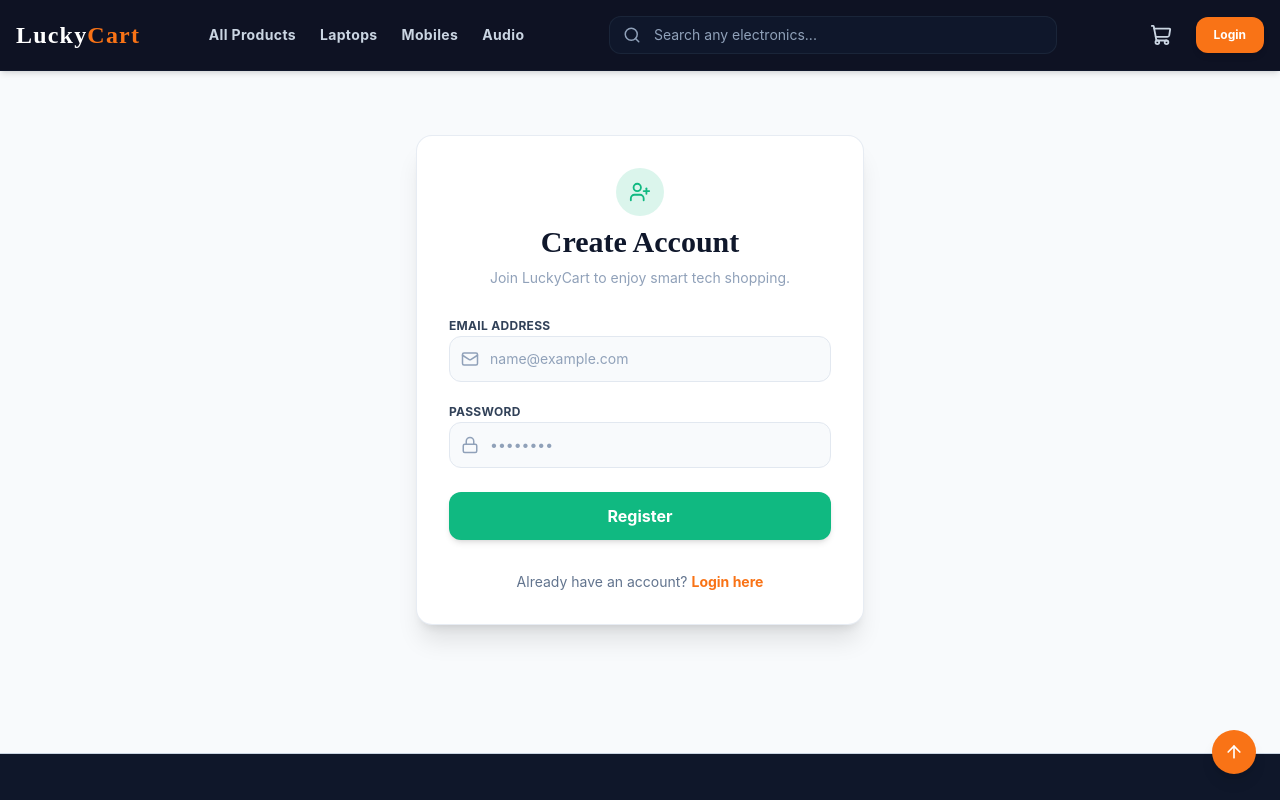
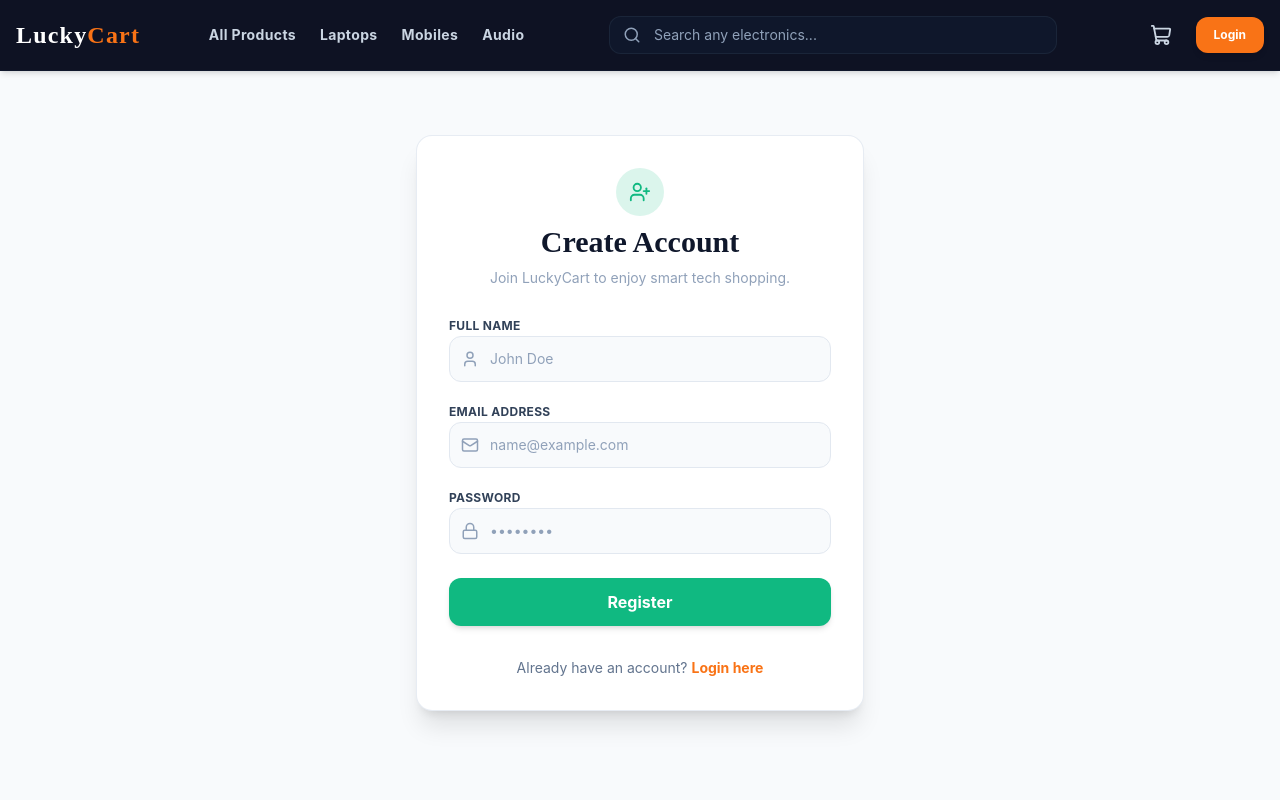
Before and after one commit to Manoj-1303/LuckyCartFE, a React (Vite) app: page /register in a window 1280 px wide. Shown: the top 800 px of the page. Built offline with nearby package versions, Linux system fonts and the light colour scheme; no server answers.

Commit message:
Authentication done

```diff
--- a/src/context/AuthContext.jsx
+++ b/src/context/AuthContext.jsx
@@ -1,5 +1,5 @@
 import { createContext, useState, useEffect, useContext } from 'react';
-import { onAuthStateChanged, signInWithEmailAndPassword, createUserWithEmailAndPassword, signOut } from 'firebase/auth';
+import { onAuthStateChanged, signInWithEmailAndPassword, createUserWithEmailAndPassword, signOut, updateProfile } from 'firebase/auth';
 import firebaseService from '../services/firebase';
 
 const auth = firebaseService.auth;
@@ -18,7 +18,17 @@
   }, []);
 
   const login = (email, password) => signInWithEmailAndPassword(auth, email, password);
-  const register = (email, password) => createUserWithEmailAndPassword(auth, email, password);
+
+  const register = async (email, password, name) => {
+    const userCredential = await createUserWithEmailAndPassword(auth, email, password);
+    if (name) {
+      await updateProfile(userCredential.user, { displayName: name });
+      await userCredential.user.reload();
+      setCurrentUser(auth.currentUser);
+    }
+    return userCredential;
+  };
+
   const logout = () => signOut(auth);
   const value = { currentUser, login, register, logout };
 
--- a/src/pages/Profile.jsx
+++ b/src/pages/Profile.jsx
@@ -5,10 +5,13 @@
 
   return (
     <div className="max-w-2xl mx-auto py-10">
-      <h2 className="text-3xl font-bold mb-6 text-dark">Welcome back, Manoj!</h2>
+      <h2 className="text-3xl font-bold mb-6 text-dark">Welcome back, {currentUser?.displayName || "User"}!</h2>
       <div className="bg-white p-6 rounded-xl shadow-sm border border-slate-200">
         <h3 className="text-xl font-bold mb-4">Account Details</h3>
-        <p className="text-lg"><strong>Email:</strong> {currentUser?.email || ("")}</p>
+        <p className="text-lg"><strong>Name:</strong> {currentUser?.displayName || "N/A"}</p>
+        <p className="text-lg mt-2"><strong>Email:</strong> {currentUser?.email || ""}</p>
+        <p className="text-lg mt-2"><strong>User ID:</strong> {currentUser?.uid || ""}</p>
+
         <div className="mt-8 pt-6 border-t border-slate-100">
           <h3 className="text-xl font-bold mb-2">Order History</h3>
           <p className="text-slate-500">Your past orders will appear here soon.</p>
--- a/src/pages/Register.jsx
+++ b/src/pages/Register.jsx
@@ -1,9 +1,10 @@
 import { useState } from 'react';
 import { useNavigate, Link } from 'react-router-dom';
-import { Mail, Lock, UserPlus } from 'lucide-react';
+import { Mail, Lock, UserPlus, User } from 'lucide-react';
 import AuthModule from '../context/AuthContext';
 
 function Register() {
+  const [name, setName] = useState("");
   const [email, setEmail] = useState("");
   const [password, setPassword] = useState("");
   const [error, setError] = useState("");
@@ -14,7 +15,7 @@
     event.preventDefault();
     try {
       setError("");
-      await register(email, password);
+      await register(email, password, name);
       navigate("/");
     } catch (err) {
       setError("Failed to create account. Please try again.");
@@ -38,6 +39,23 @@
       )}
 
       <form onSubmit={handleSubmit} className="flex flex-col gap-4">
+
+        <div className="space-y-1 text-left">
+          <label className="text-xs font-bold text-slate-700 uppercase tracking-wide">Full Name</label>
+          <div className="relative">
+            <span className="absolute inset-y-0 left-0 pl-3 flex items-center text-slate-400 pointer-events-none">
+              <User size={18} />
+            </span>
+            <input
+              type="text"
+              placeholder="John Doe"
+              value={name}
+              onChange={(e) => setName(e.target.value)}
+              required
+              className="w-full bg-slate-50 border border-slate-200 rounded-xl py-3 pl-10 pr-4 text-sm text-slate-855 placeholder-slate-400 outline-hidden focus:bg-white focus:border-secondary focus:ring-1 focus:ring-secondary/45 transition duration-200"
+            />
+          </div>
+        </div>
 
         <div className="space-y-1 text-left">
           <label className="text-xs font-bold text-slate-700 uppercase tracking-wide">Email Address</label>
--- a/src/services/firebase.js
+++ b/src/services/firebase.js
@@ -10,7 +10,12 @@
   appId: import.meta.env.VITE_FIREBASE_APP_ID
 };
 
+if (!firebaseConfig.apiKey || firebaseConfig.apiKey.includes("your_api_key_here")) {
+  console.warn("Firebase configuration has placeholder values. Authentication features will not work until valid Firebase credentials are provided in frontend/.env.");
+}
+
 const app = initializeApp(firebaseConfig);
 const auth = getAuth(app);
 
-export default {auth};
+export { auth };
+export default { auth };
```
Also changed, not shown: 2 other files (tests, documents, lock files or other folders).
